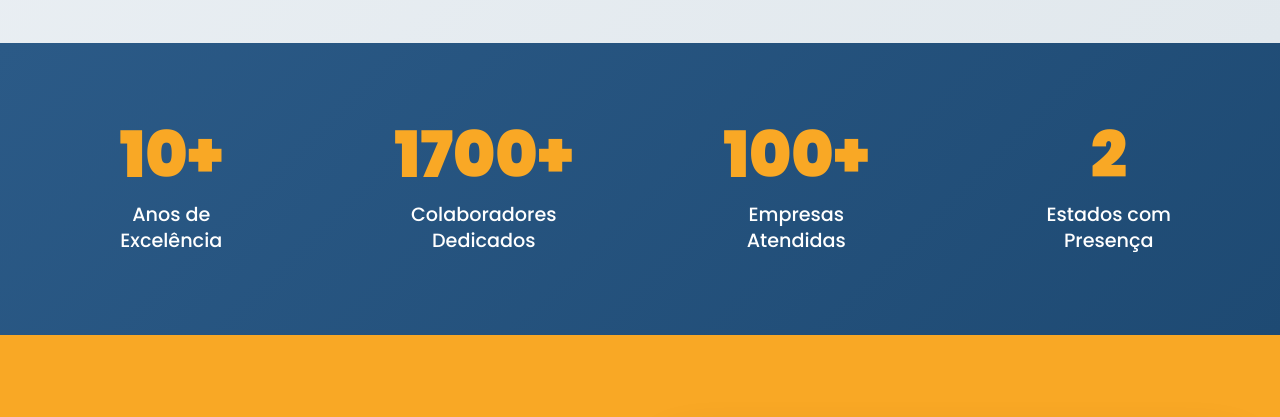
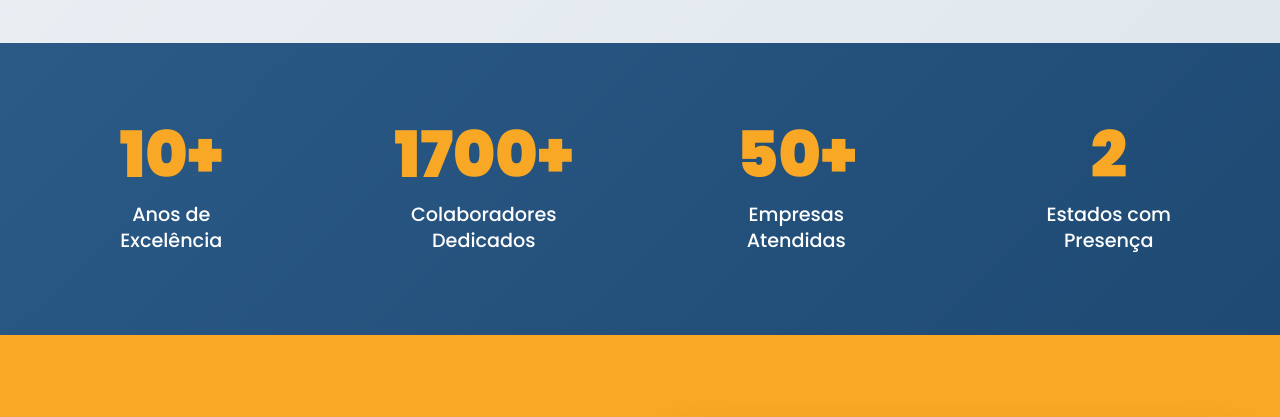
Before and after one commit to F2nn1K/sitebrs, a plain HTML site: page index.html in a window 1280 px wide. Shown: the part 6040-6457 px from the top of the page. Drawn offline with Linux system fonts and the light colour scheme.

Commit message:
fix: corrige numero de empresas atendidas de 100+ para 50+
Co-authored-by: Cursor <cursoragent@cursor.com>

```diff
--- a/index.html
+++ b/index.html
@@ -314,7 +314,7 @@
                     <div class="stat-label">Colaboradores<br>Dedicados</div>
                 </div>
                 <div class="stat-item">
-                    <div class="stat-numero">100+</div>
+                    <div class="stat-numero">50+</div>
                     <div class="stat-label">Empresas<br>Atendidas</div>
                 </div>
                 <div class="stat-item">
```
